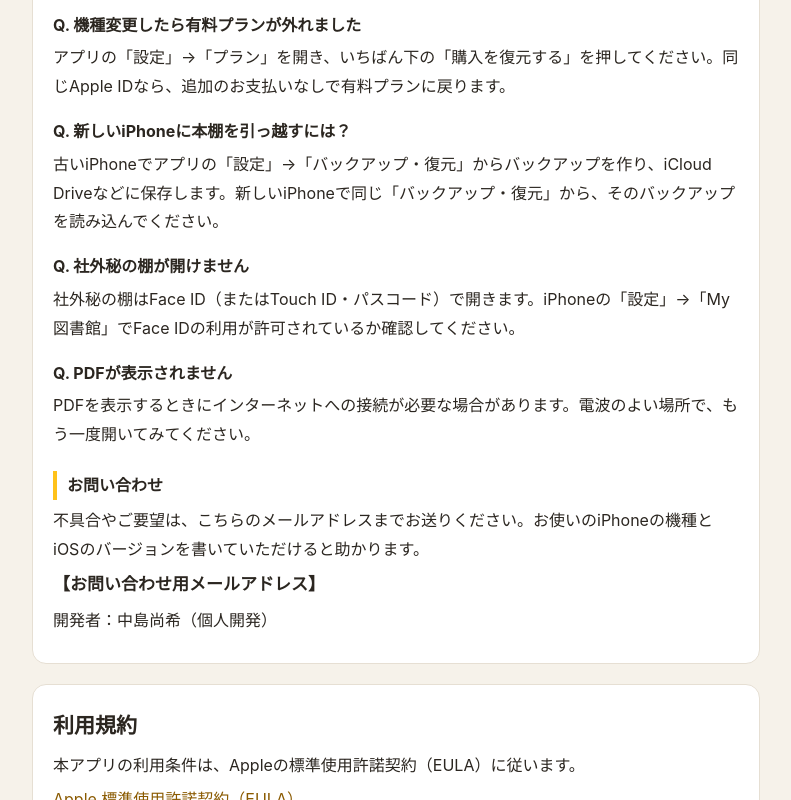
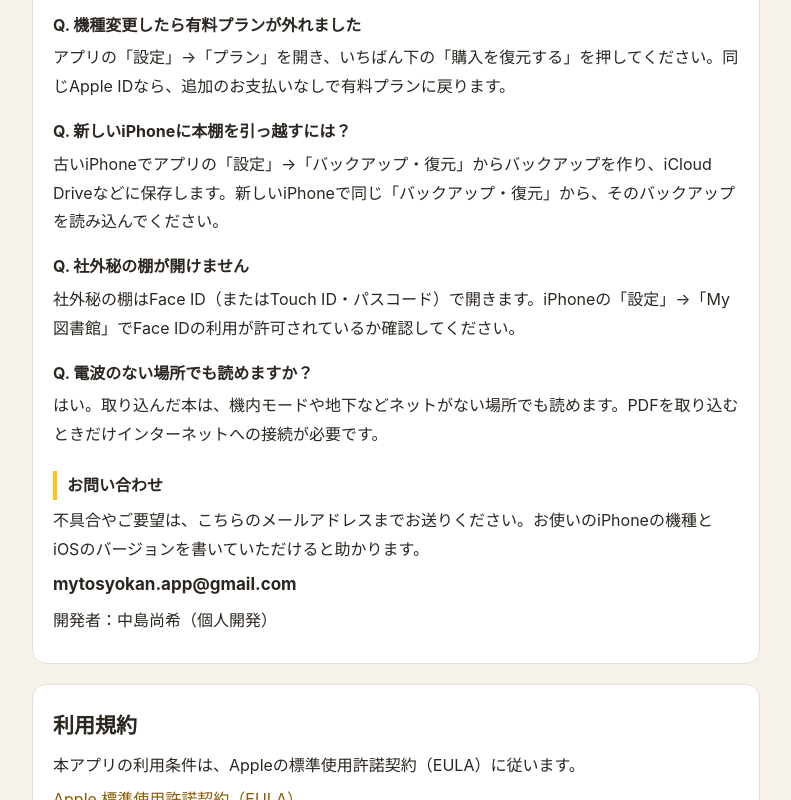
Before and after one commit to nakashima291823-stack/mytosyokan, a plain HTML site: page index.html in a window 1280 px wide. Shown: the part 2357-3157 px from the top of the page, without its empty margins (244-1035 px from the left). Drawn offline with Linux system fonts and the light colour scheme.

Commit message:
Add files via upload

```diff
--- a/index.html
+++ b/index.html
@@ -68,7 +68,7 @@
   <h3>5. インターネットを使う機能</h3>
   <ul>
     <li><b>Webからの取り込み：</b>利用者が入力したホームページのアドレスにアクセスして、PDFを探してダウンロードします。このとき、アクセス先のホームページには通常のアクセスと同じ情報（IPアドレスなど）が伝わります。</li>
-    <li><b>PDFの表示：</b>PDFを表示するためのプログラム（PDF.js）を、配信サービスjsDelivrから読み込みます。このとき、jsDelivrにはIPアドレスなどの通信に必要な情報が伝わります。本の内容が送られることはありません。</li>
+    <li><b>PDFの取り込み：</b>PDFをページごとの画像にするためのプログラム（PDF.js）を、配信サービスjsDelivrから読み込みます。このとき、jsDelivrにはIPアドレスなどの通信に必要な情報が伝わります。本の内容が送られることはありません。</li>
   </ul>
 
   <h3>6. 有料プラン（サブスクリプション）</h3>
@@ -111,13 +111,13 @@
     <dt>Q. 社外秘の棚が開けません</dt>
     <dd>社外秘の棚はFace ID（またはTouch ID・パスコード）で開きます。iPhoneの「設定」→「My図書館」でFace IDの利用が許可されているか確認してください。</dd>
 
-    <dt>Q. PDFが表示されません</dt>
-    <dd>PDFを表示するときにインターネットへの接続が必要な場合があります。電波のよい場所で、もう一度開いてみてください。</dd>
+    <dt>Q. 電波のない場所でも読めますか？</dt>
+    <dd>はい。取り込んだ本は、機内モードや地下などネットがない場所でも読めます。PDFを取り込むときだけインターネットへの接続が必要です。</dd>
   </dl>
 
   <h3>お問い合わせ</h3>
   <p>不具合やご要望は、こちらのメールアドレスまでお送りください。お使いのiPhoneの機種とiOSのバージョンを書いていただけると助かります。</p>
-  <p class="contact">【お問い合わせ用メールアドレス】</p>
+  <p class="contact">mytosyokan.app@gmail.com</p>
   <p>開発者：中島尚希（個人開発）</p>
 </section>
 
```
